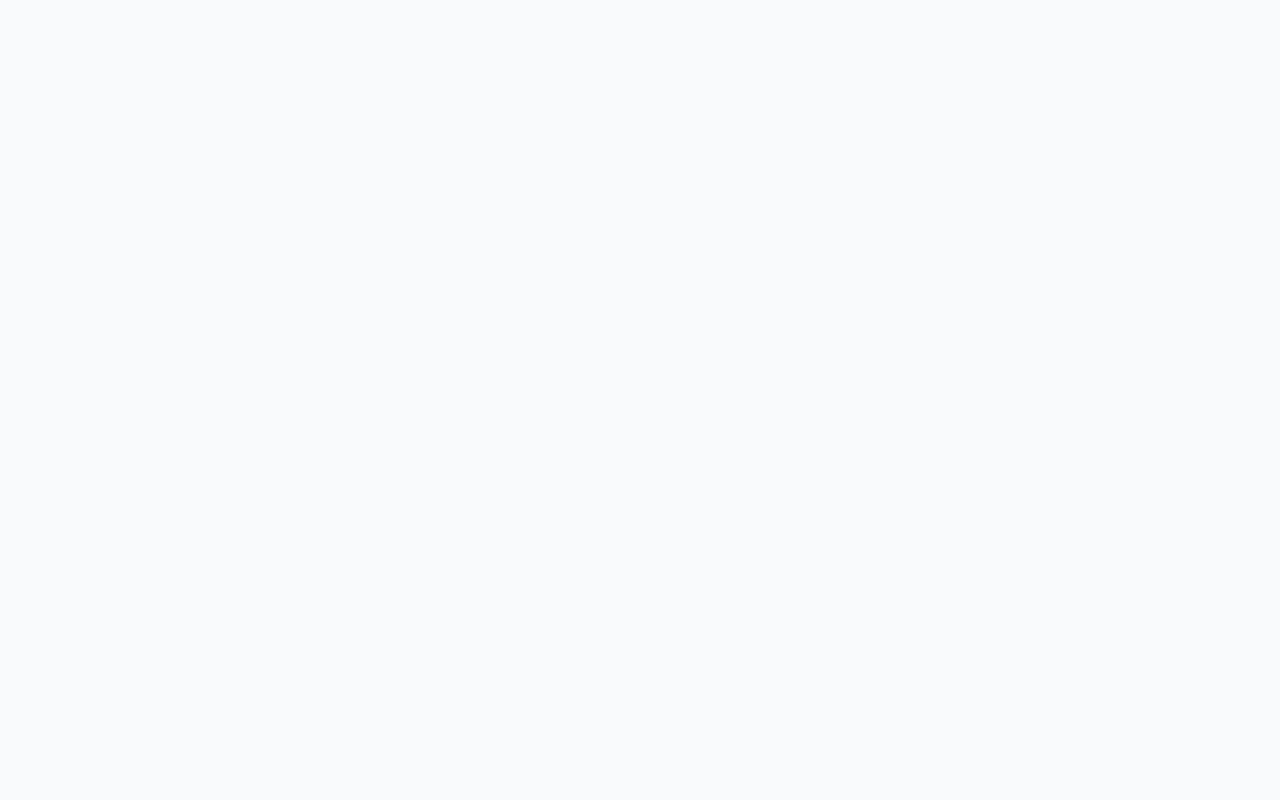
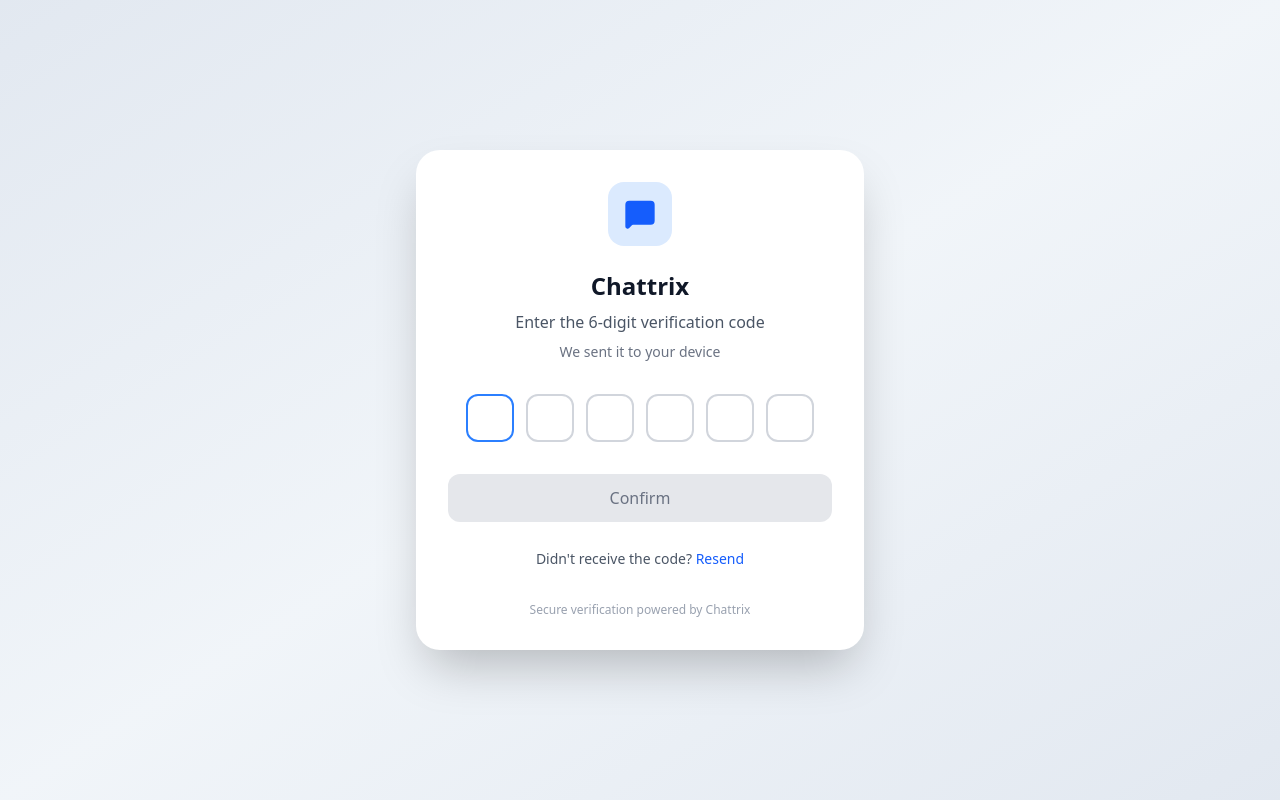
Before and after one commit to syed-ali3/Chattrix, a React (Vite) app in the folder client/: page /otp-verification in a window 1280 px wide. Before the commit this address had no page. Built offline with nearby package versions, Linux system fonts and the light colour scheme.

Commit message:
[FRONTED] added the page of OTP verification

```diff
--- a/client/src/App.jsx
+++ b/client/src/App.jsx
@@ -7,6 +7,7 @@ import LoginPage from './pages/LoginPage'
 import RegisterPage from './pages/RegisterPage'
 import ChatPage from './pages/ChatPage'
 import ProtectedRoute from './components/ProtectedRoute'
+import OtpVerification from './pages/OtpVerification'
 
 function App() {
   return (
@@ -18,6 +19,9 @@ function App() {
               <Route path="/" element={<LandingPage />} />
               <Route path="/login" element={<LoginPage />} />
               <Route path="/register" element={<RegisterPage />} />
+              <Route path="/otp-verification" element={<OtpVerification />} />
+
+              {/* Protected Routes */}
               <Route
                 path="/chat"
                 element={
--- /dev/null
+++ b/client/src/pages/OtpVerification.jsx
@@ -0,0 +1,147 @@
+import React, { useState, useRef, useEffect } from 'react';
+import { MessageSquare } from 'lucide-react';
+const OtpVerification =()=> {
+  const [code, setCode] = useState(['', '', '', '', '', '']);
+  const inputRefs = useRef([]);
+
+  useEffect(() => {
+    // Focus first input on mount
+    if (inputRefs.current[0]) {
+      inputRefs.current[0].focus();
+    }
+  }, []);
+
+  const handleInputChange = (index, value) => {
+    if (value.length > 1) return; // Only allow single digit
+
+    const newCode = [...code];
+    newCode[index] = value;
+    setCode(newCode);
+
+    // Auto-focus next input
+    if (value && index < 5) {
+      inputRefs.current[index + 1]?.focus();
+    }
+  };
+
+  const handleKeyDown = (index, e) => {
+    if (e.key === 'Backspace' && !code[index] && index > 0) {
+      inputRefs.current[index - 1]?.focus();
+    }
+  };
+
+  const handlePaste = (e) => {
+    e.preventDefault();
+    const pastedData = e.clipboardData.getData('text').slice(0, 6);
+    const newCode = [...code];
+
+    for (let i = 0; i < pastedData.length && i < 6; i++) {
+      if (/^\d$/.test(pastedData[i])) {
+        newCode[i] = pastedData[i];
+      }
+    }
+
+    setCode(newCode);
+
+    // Focus the next empty input or the last one
+    const nextEmptyIndex = newCode.findIndex(digit => digit === '');
+    const focusIndex = nextEmptyIndex === -1 ? 5 : nextEmptyIndex;
+    inputRefs.current[focusIndex]?.focus();
+  };
+
+  const isCodeComplete = code.every(digit => digit !== '');
+
+  const handleConfirm = () => {
+    if (isCodeComplete) {
+      alert(`Verification code: ${code.join('')}`);
+    }
+  };
+
+  const handleResend = () => {
+    alert('Verification code resent!');
+    setCode(['', '', '', '', '', '']);
+    inputRefs.current[0]?.focus();
+  };
+
+  return (
+    <div className="min-h-screen bg-gradient-to-br from-slate-200 via-slate-100 to-slate-200 flex items-center justify-center p-4">
+      <div className="bg-white rounded-3xl shadow-2xl p-8 w-full max-w-md">
+        {/* Logo - matching the provided image */}
+        <div className="flex justify-center mb-6">
+          <div className="bg-blue-100 p-4 rounded-2xl">
+            <MessageSquare className="w-8 h-8 text-blue-600 fill-current" />
+          </div>
+        </div>
+
+        {/* Title */}
+        <h1 className="text-2xl font-bold text-gray-900 text-center mb-2">
+          Chattrix
+        </h1>
+
+        {/* Subtitle */}
+        <p className="text-gray-600 text-center mb-2">
+          Enter the 6-digit verification code
+        </p>
+        <p className="text-gray-500 text-sm text-center mb-8">
+          We sent it to your device
+        </p>
+
+        {/* Verification Code Inputs */}
+        <div className="flex justify-center gap-3 mb-8">
+          {code.map((digit, index) => (
+            <input
+              key={index}
+              ref={(el) => (inputRefs.current[index] = el)}
+              type="text"
+              inputMode="numeric"
+              pattern="[0-9]*"
+              maxLength={1}
+              value={digit}
+              onChange={(e) => handleInputChange(index, e.target.value)}
+              onKeyDown={(e) => handleKeyDown(index, e)}
+              onPaste={handlePaste}
+              className={`w-12 h-12 text-center text-lg font-semibold border-2 rounded-xl transition-all duration-200 focus:outline-none ${
+                digit
+                  ? 'border-blue-500 bg-blue-50 text-blue-700'
+                  : 'border-gray-300 hover:border-gray-400 focus:border-blue-500'
+              }`}
+            />
+          ))}
+        </div>
+
+        {/* Confirm Button */}
+        <button
+          onClick={handleConfirm}
+          disabled={!isCodeComplete}
+          className={`w-full py-3 px-4 rounded-xl font-medium transition-all duration-200 ${
+            isCodeComplete
+              ? 'bg-blue-600 hover:bg-blue-700 text-white shadow-lg hover:shadow-xl transform hover:-translate-y-0.5'
+              : 'bg-gray-200 text-gray-500 cursor-not-allowed'
+          }`}
+        >
+          Confirm
+        </button>
+
+        {/* Resend Link */}
+        <div className="text-center mt-6">
+          <span className="text-gray-600 text-sm">Didn't receive the code? </span>
+          <button
+            onClick={handleResend}
+            className="text-blue-600 hover:text-blue-700 text-sm font-medium hover:underline transition-colors duration-200"
+          >
+            Resend
+          </button>
+        </div>
+
+        {/* Footer */}
+        <div className="text-center mt-8">
+          <p className="text-xs text-gray-400">
+            Secure verification powered by Chattrix
+          </p>
+        </div>
+      </div>
+    </div>
+  );
+}
+
+export default OtpVerification;
```
